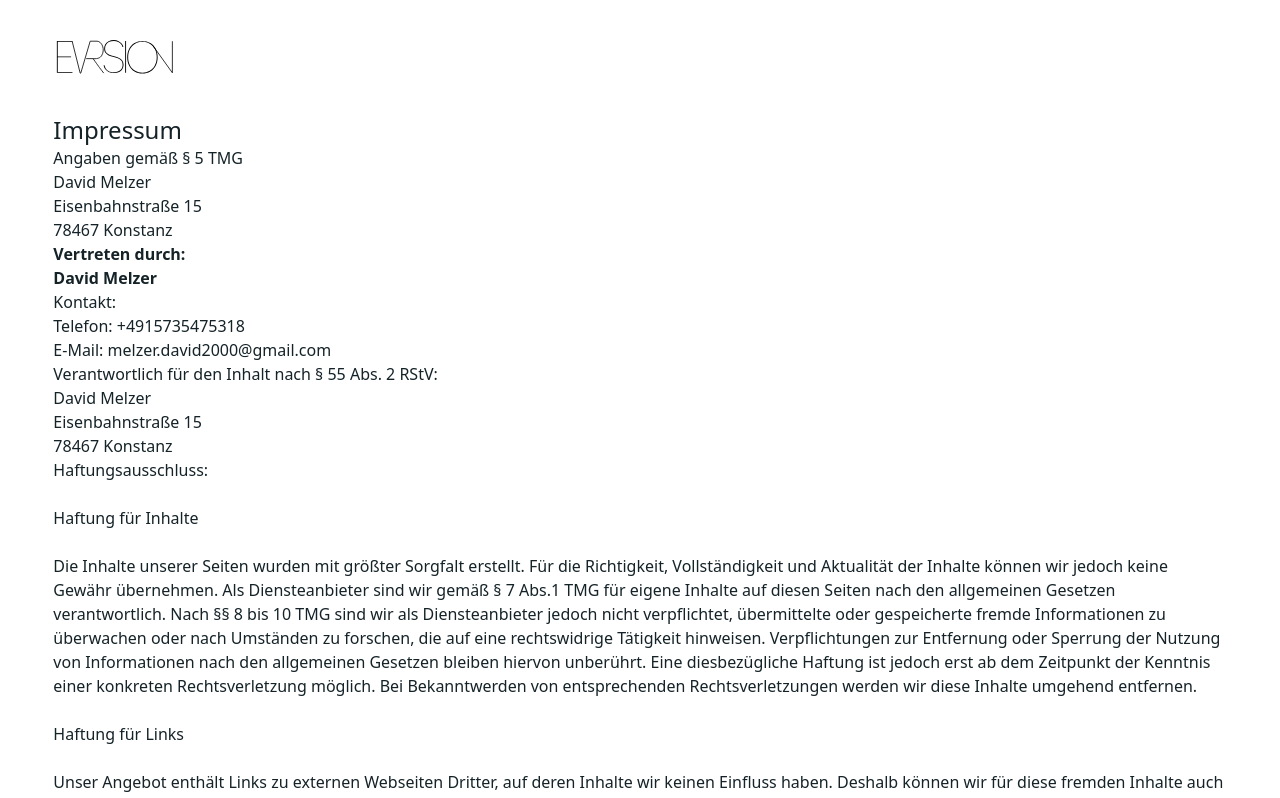
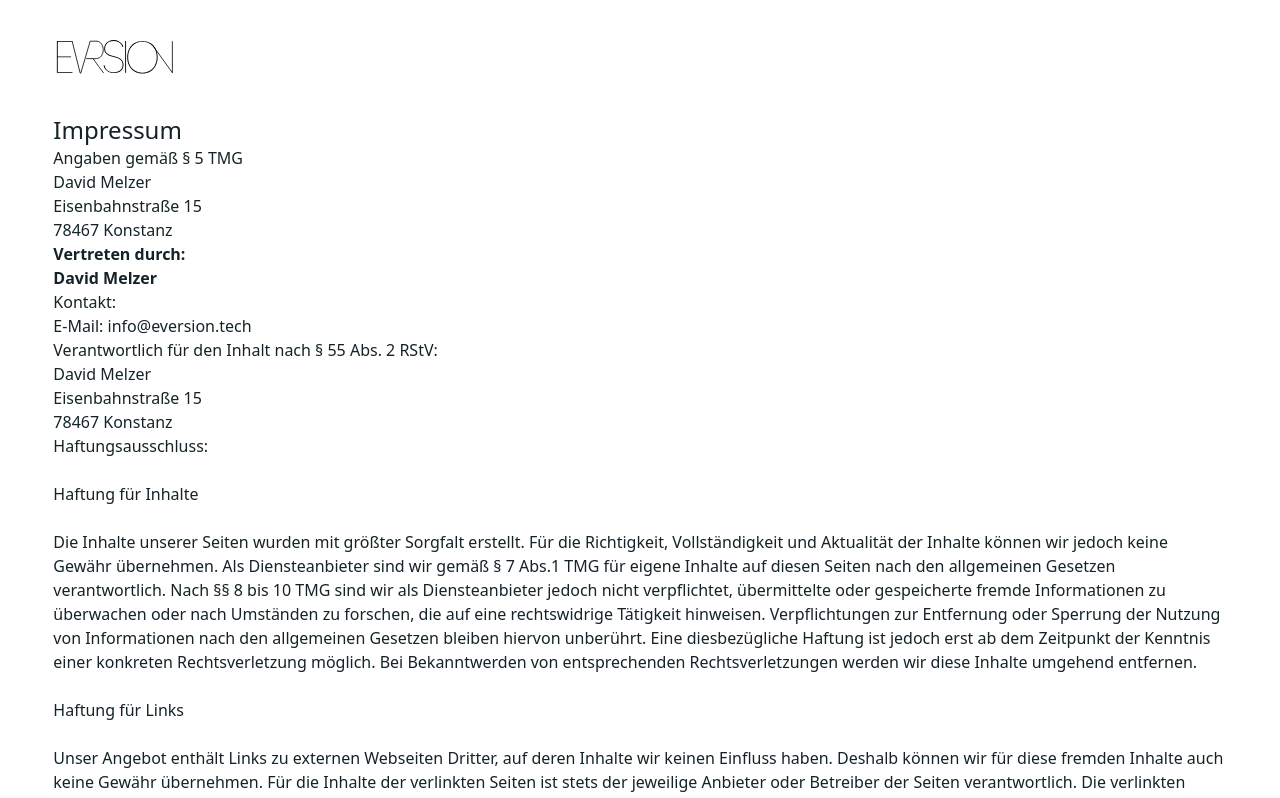
Before and after one commit to DazeSace/eversion-technologie-landingpage, a Next.js app: page /impressum in a window 1280 px wide. Shown: the top 798 px of the page. Built offline with nearby package versions, Linux system fonts and the light colour scheme.

Commit message:
swag 2 fix

```diff
--- a/components/Hubspot.js
+++ b/components/Hubspot.js
@@ -23,7 +23,7 @@ const Hubspot = () => {
         <p className={'text-lg font-poppins'}>Vielen Dank für dein Interesse!</p>
         <p className={'mt-4'}>Leider sind wir noch nicht gelauncht. Trag dich ein und bleib auf dem Laufenden. </p>
         <p>Wir melden uns bei dir, sobald es etwas Neues gibt.</p>
-        <div className={'lg:w-2/3 mt-6'} id={'hub'}/>
+        <div className={'mt-6'} id={'hub'}/>
         <p>Wir senden dir eine Bestätigungsmail zu, bitte bestätige diese. Die E-Mail kann möglicherweise im
             Spam-Ordner gelandet sein</p>
     </div>)
--- a/pages/hub.js
+++ b/pages/hub.js
@@ -20,9 +20,9 @@ export default function Hub() {
                 <meta name="msapplication-config" content="/favicons/browserconfig.xml"/>
                 <meta name="theme-color" content="#ffffff"/>
             </Head>
-            <main className={'font-poppins-default'}>
+            <main className={'font-poppins-default '}>
                 <NavBar/>
-                <div className={'w-11/12 mx-auto'}>
+                <div className={'lg:w-1/2 mx-auto'}>
                     <Hubspot/>
                 </div>
             </main>
--- a/pages/impressum.js
+++ b/pages/impressum.js
@@ -34,8 +34,7 @@ export default function Imprint() {
                     </p>
                     <p>
                         Kontakt: <br/>
-                        Telefon: +4915735475318<br/>
-                        E-Mail: <a href='mailto:melzer.david2000@gmail.com'>melzer.david2000@gmail.com</a><br/></p>
+                        E-Mail: <a href='mailto:info@eversion.tech'>info@eversion.tech</a><br/></p>
                     <p>
                         Verantwortlich für den Inhalt nach § 55 Abs. 2 RStV:<br/>
                         David Melzer <br/>
```
